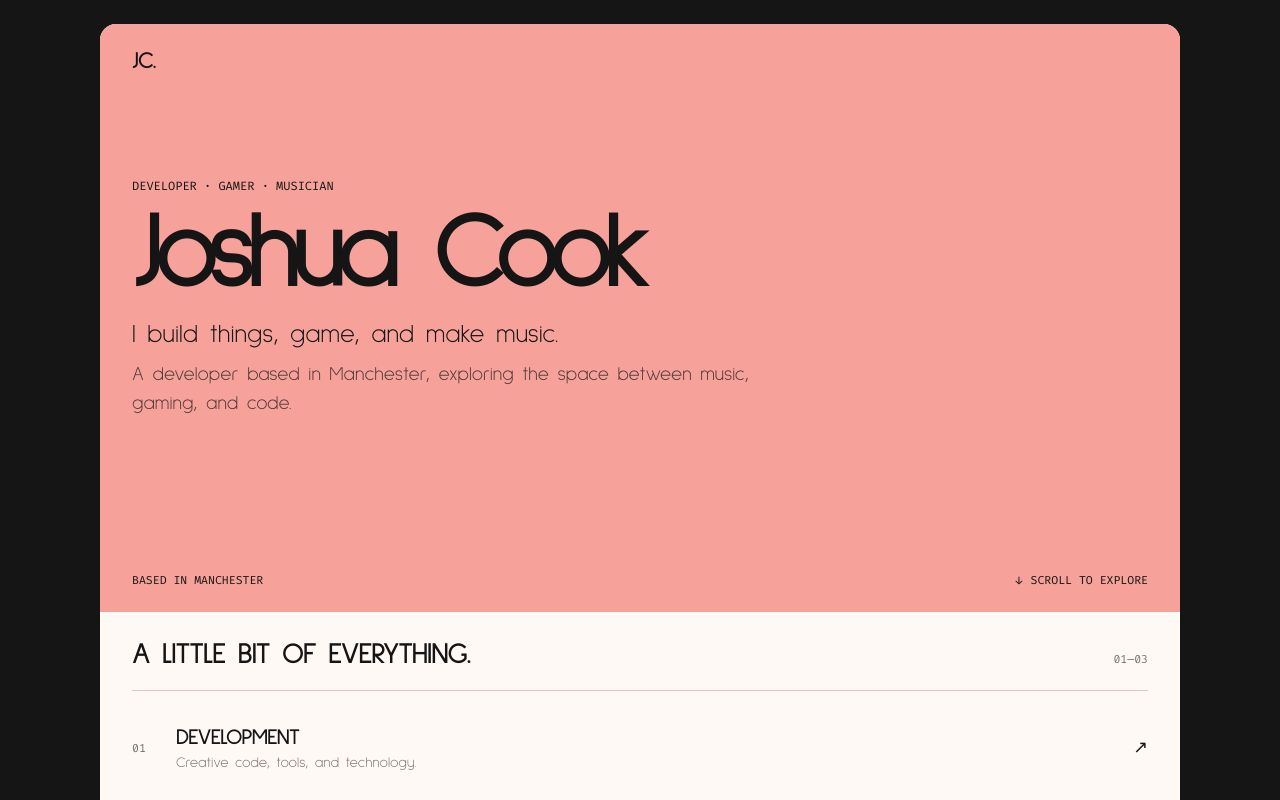
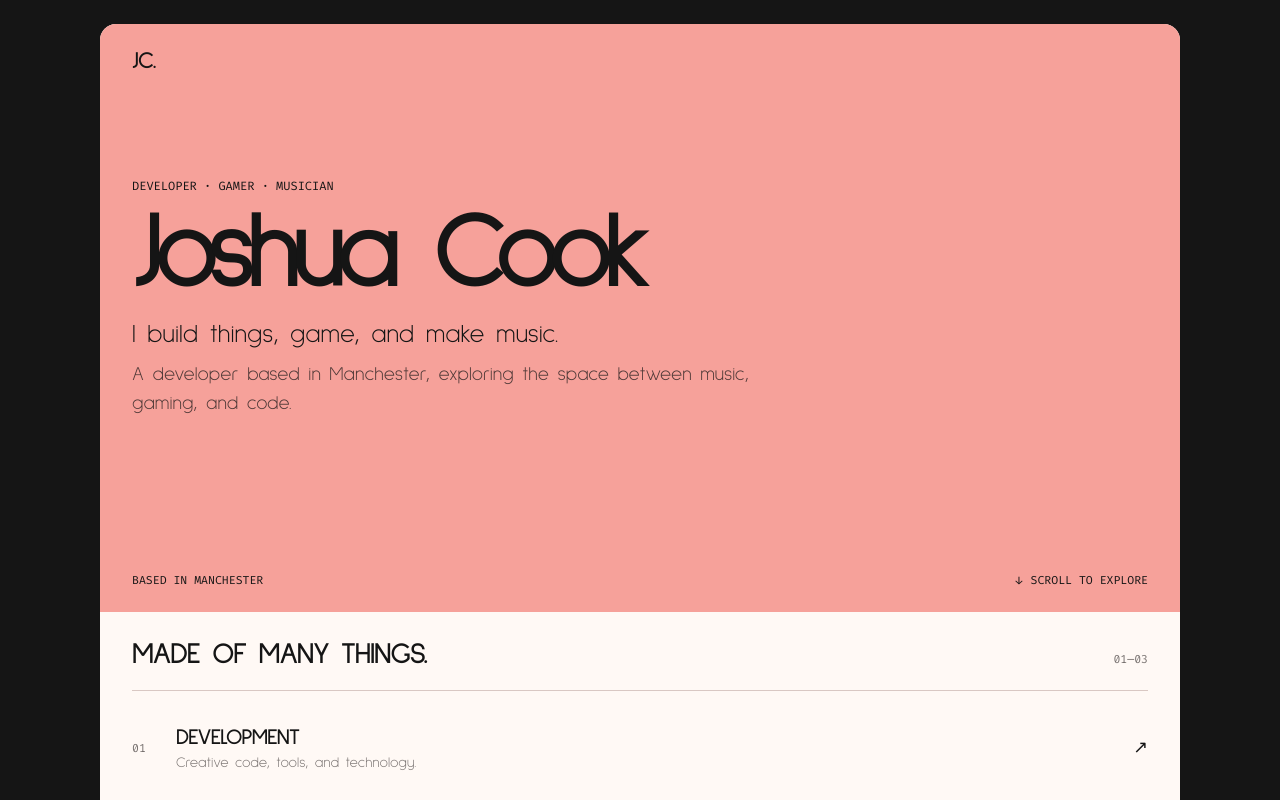
Before and after one commit to josh-cook/personal-website, a React (Vite) app: page / in a window 1280 px wide. Shown: the top 800 px of the page. Built offline with nearby package versions, Linux system fonts and the light colour scheme.

Commit message:
chore(updates): minor text changes (#32)
* chore(updates): minor text changes

* test(updates): update tests

```diff
--- a/src/components/Content.tsx
+++ b/src/components/Content.tsx
@@ -9,7 +9,7 @@ export const Content = () => {
         aria-labelledby="capabilities-title"
       >
         <div className="section-heading">
-          <h2 id="capabilities-title">A little bit of everything.</h2>
+          <h2 id="capabilities-title">Made of many things.</h2>
           <span>01—03</span>
         </div>
         <div className="capability-list">
```
Also changed, not shown: 1 other file (tests, documents, lock files or other folders).
